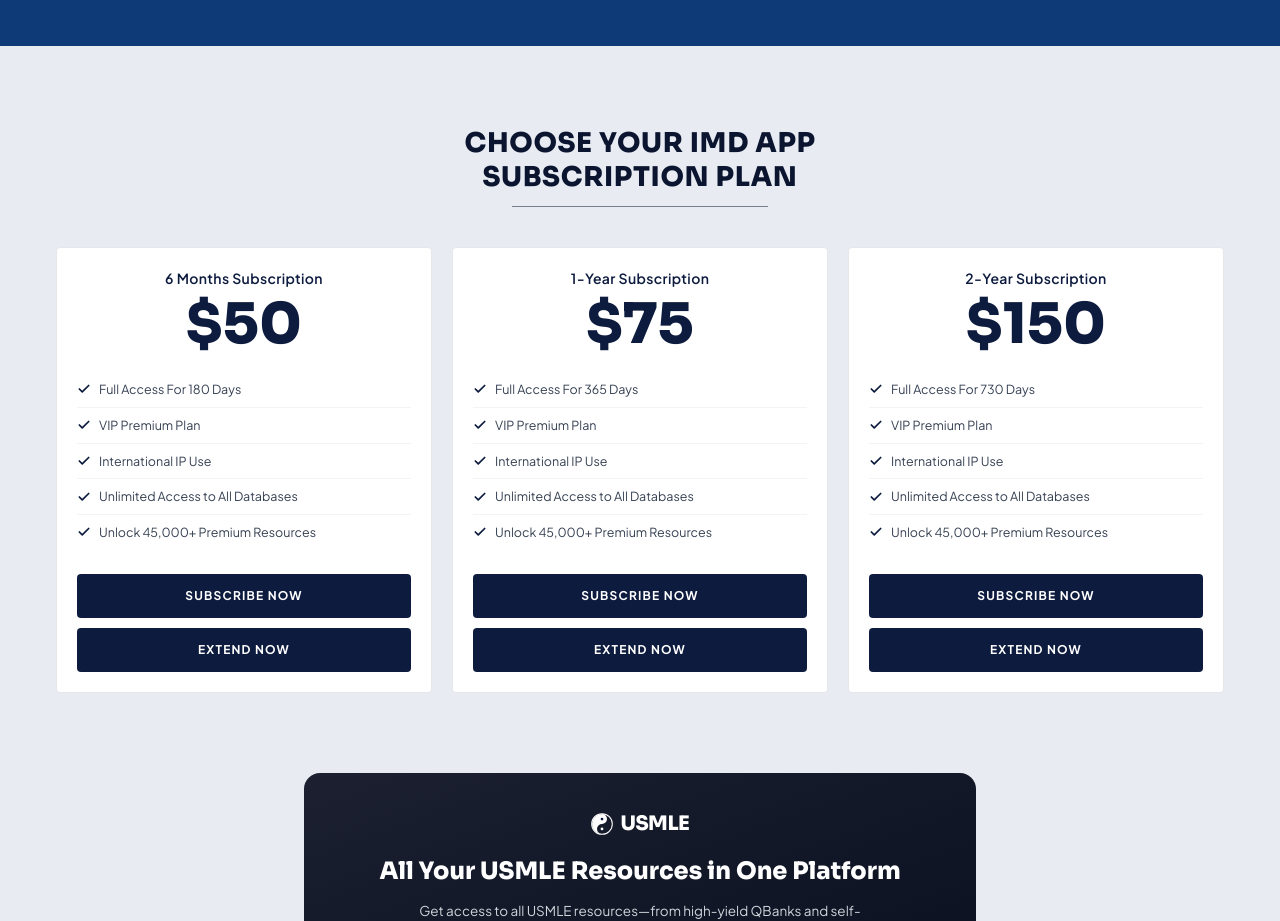
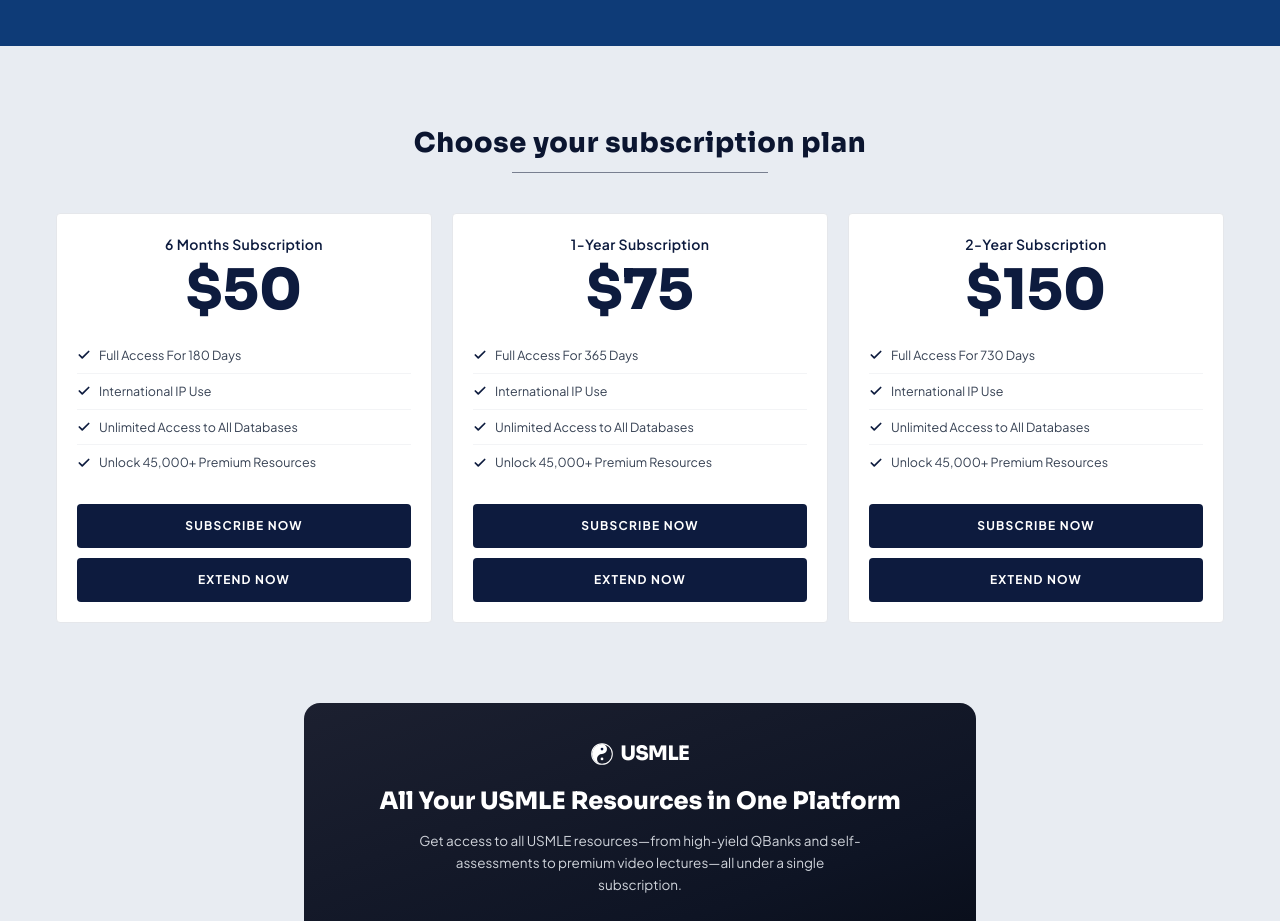
Before and after one commit to bobsite1122-boop/imd-clone, a Next.js app: page / in a window 1280 px wide. Shown: the part 1000-1921 px from the top of the page. Built offline with nearby package versions, Linux system fonts and the light colour scheme.

Commit message:
Simplify pricing section heading and remove VIP Premium Plan feature.

```diff
--- a/components/PricingSection.tsx
+++ b/components/PricingSection.tsx
@@ -46,7 +46,6 @@
 
 const buildFeatures = (days: string) => [
   `Full Access For ${days}`,
-  'VIP Premium Plan',
   'International IP Use',
   'Unlimited Access to All Databases',
   'Unlock 45,000+ Premium Resources',
@@ -60,10 +59,10 @@
         {/* Heading */}
         <div className="text-center mb-10">
           <h2
-            className="font-display font-black text-2xl md:text-[1.7rem] leading-tight tracking-wide uppercase"
+            className="font-display font-black text-2xl md:text-[1.7rem] leading-tight tracking-wide"
             style={{ color: '#0b1530' }}
           >
-            Choose Your iMD App<br />Subscription Plan
+            Choose your subscription plan
           </h2>
           <div
             className="mx-auto mt-3 h-px w-64 max-w-full"
```
